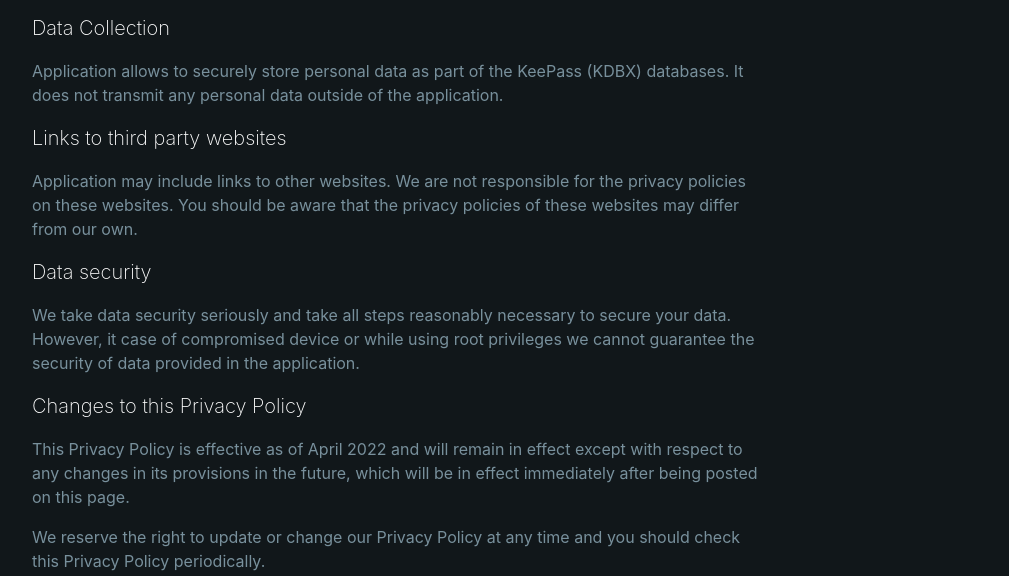
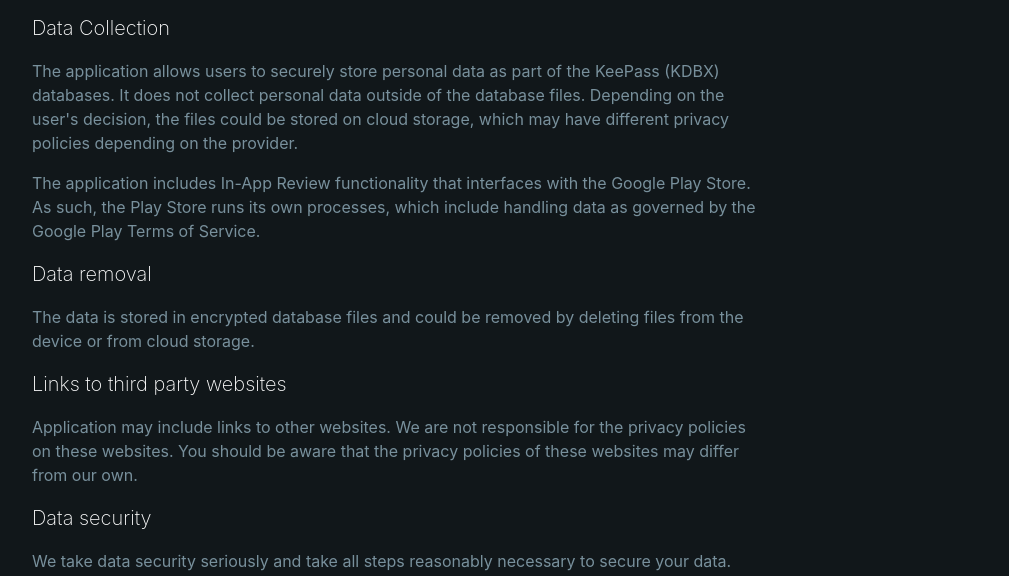
Before and after one commit to Anvell/keemobile-web, a plain HTML site: page legal/privacy/index.html in a window 1280 px wide. Shown: the part 209-785 px from the top of the page, without its empty margins (243-1252 px from the left). Drawn offline with nearby package versions, Linux system fonts and the light colour scheme; a web font is replaced by a local one.

Commit message:
Update privacy policy

```diff
--- a/legal/privacy/index.html
+++ b/legal/privacy/index.html
@@ -43,8 +43,21 @@
 
                     <h5>Data Collection</h5>
                     <p class="text-muted">
-                        Application allows to securely store personal data as part of the KeePass (KDBX) databases. It
-                        does not transmit any personal data outside of the application.
+                        The application allows users to securely store personal data as part of the KeePass (KDBX)
+                        databases. It does not collect personal data outside of the database files. Depending on the
+                        user's decision, the files could be stored on cloud storage, which may have different privacy
+                        policies depending on the provider.
+                    </p>
+                    <p class="text-muted">
+                        The application includes In-App Review functionality that interfaces with the Google Play Store.
+                        As such, the Play Store runs its own processes, which include handling data as governed by the
+                        Google Play Terms of Service.
+                    </p>
+
+                    <h5>Data removal</h5>
+                    <p class="text-muted">
+                        The data is stored in encrypted database files and could be removed by deleting files from the
+                        device or from cloud storage.
                     </p>
 
                     <h5>Links to third party websites</h5>
@@ -59,6 +72,9 @@
                         secure your data. However, it case of compromised device or while using root privileges we
                         cannot guarantee the security of data provided in the application.</p>
 
+                    <p class="text-muted">The hostname of the 'website' field may be shared with a third-party service
+                        to enable the user to download a custom icon for a given entry in the database.</p>
+
                     <h5>Changes to this Privacy Policy</h5>
                     <p class="text-muted">This Privacy Policy is effective as of April 2022 and will remain in effect
                         except with respect to any changes in its provisions in the future, which will be in effect
@@ -66,8 +82,7 @@
                     </p>
 
                     <p class="text-muted">We reserve the right to update or change our Privacy Policy at any time and
-                        you
-                        should check this Privacy Policy periodically.</p>
+                        you should check this Privacy Policy periodically.</p>
 
                     <h5>Contact Information</h5>
                     <p class="text-muted">For any questions or concerns regarding the privacy policy, please send us an
```
